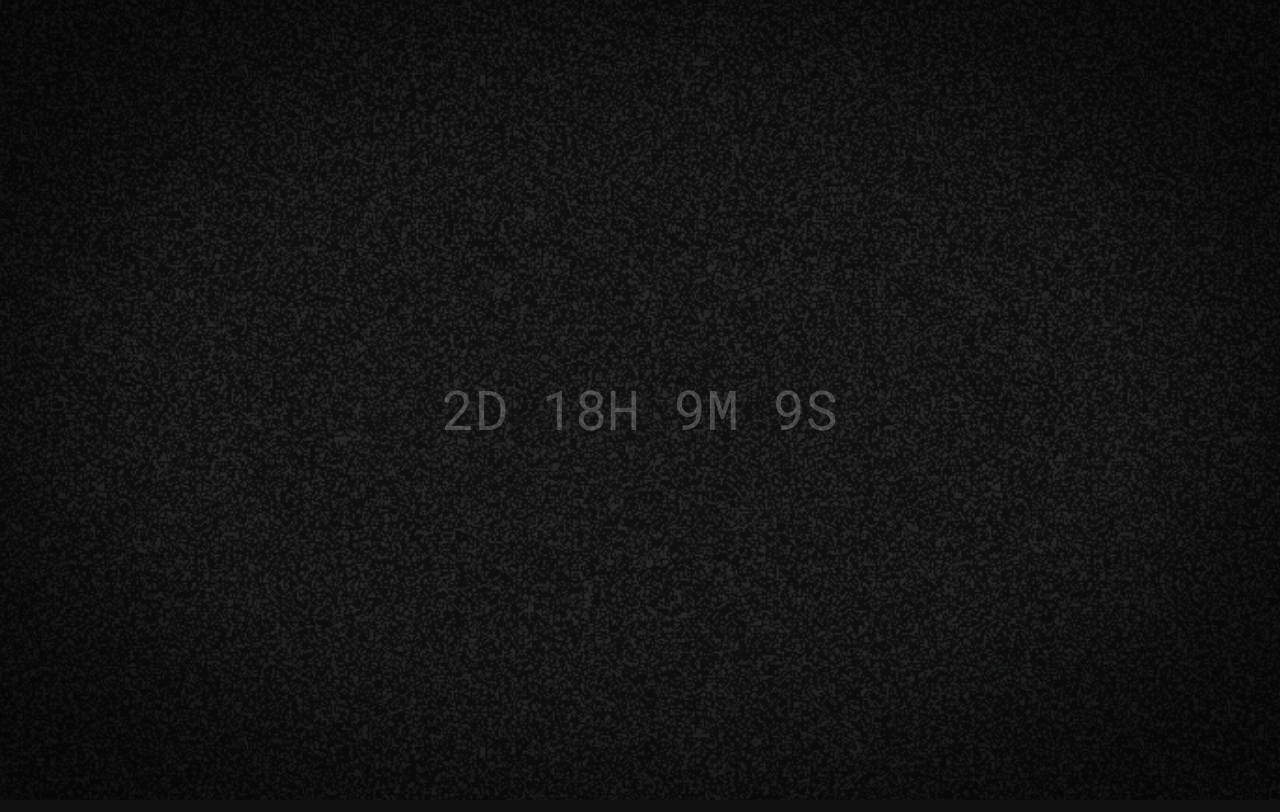
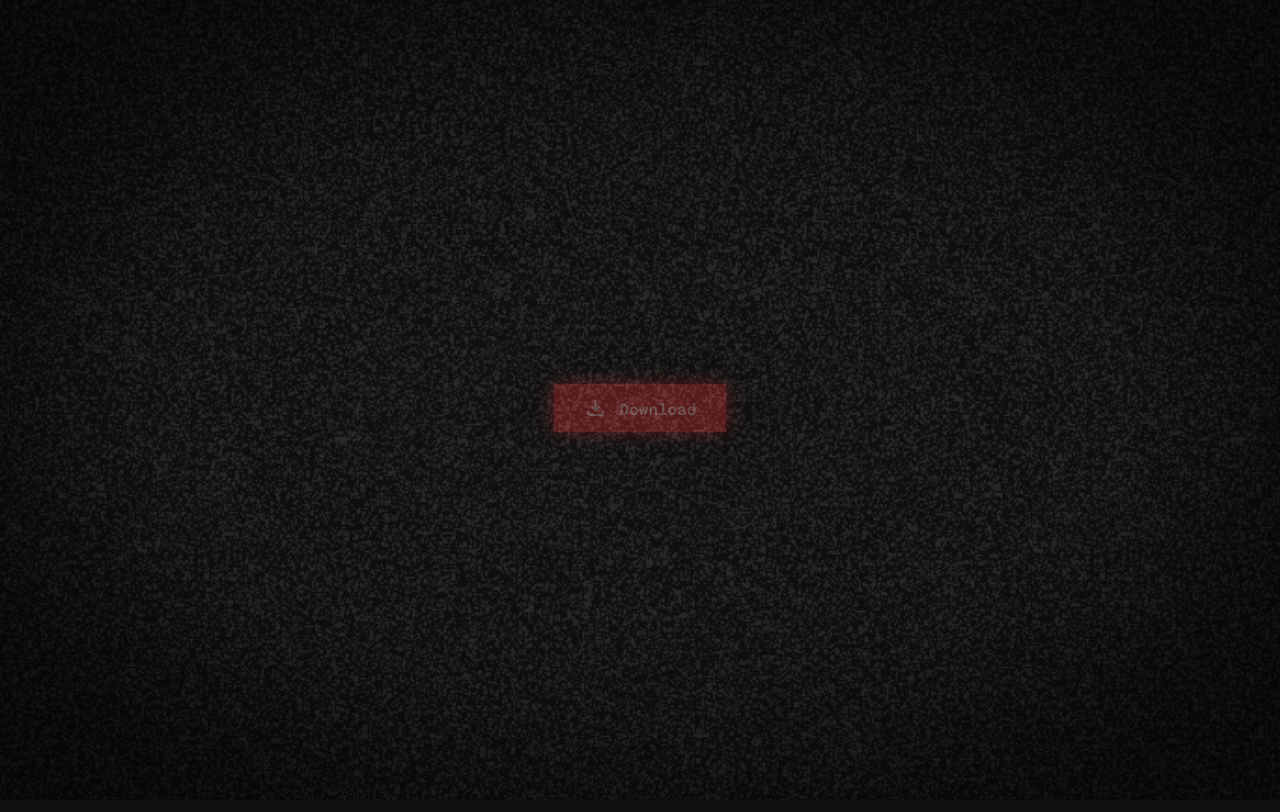
Before and after one commit to Sr-Kaio/GuivirmeScaryGames, a website: page index.html in a window 1280 px wide. Drawn offline with nearby package versions, Linux system fonts and the light colour scheme.

Commit message:
final commit

```diff
--- a/index.html
+++ b/index.html
@@ -11,8 +11,16 @@
         <meta name="description" content="">
         <meta name="viewport" content="width=device-width, initial-scale=1">
         <link rel="stylesheet" href="res/css/main.css">
-    </head>
+        <link rel="stylesheet" href="https://fonts.googleapis.com/css2?family=Material+Symbols+Outlined:opsz,wght,FILL,GRAD@24,400,0,0" />
+        </head>
     <script>
+
+        function load() {
+            const pp = document.getElementById("penis");
+            const audio = document.getElementById('tick');
+            audio.play()
+            pp.classList.add("fadeout")
+        }
         document.addEventListener('click', function() {
             const audio = document.getElementById('audio');
             audio.muted = false;
@@ -26,44 +34,19 @@
             audio.play()
 
         });
-        document.addEventListener('DOMContentLoaded', (event) => {
-            var countDownDate = new Date("Jul 20, 2024 15:30:00").getTime();
-
-            // Update the count down every 1 second
-            var x = setInterval(function() {
-
-            // Get today's date and time
-            var now = new Date().getTime();
-
-            // Find the distance between now and the count down date
-            var distance = countDownDate - now;
-
-            // Time calculations for days, hours, minutes and seconds
-            var days = Math.floor(distance / (1000 * 60 * 60 * 24));
-            var hours = Math.floor((distance % (1000 * 60 * 60 * 24)) / (1000 * 60 * 60));
-            var minutes = Math.floor((distance % (1000 * 60 * 60)) / (1000 * 60));
-            var seconds = Math.floor((distance % (1000 * 60)) / 1000);
-
-            // Display the result in the element with id="demo"
-            document.getElementById("count").innerHTML = days + "D " + hours + "H "
-            + minutes + "M " + seconds + "S";
-
-            // If the count down is finished, write some text
-            if (distance < 0) {
-                clearInterval(x);
-                document.getElementById("count").innerHTML = "Aguarde...";
-            }
-            }, 1000);
-        });
     </script>
     <body>
         <audio id="input" src="res/audio/write.mp3" muted></audio>
         <audio id="audio" src="res/audio/SCARYSONG.mp3" muted></audio>
-        <audio id="tick" src="res/audio/clock.mp3" muted></audio>
+        <audio id="tick" src="res/audio/clock.mp3"></audio>
 
         <div id="penis">
-            <h1 id="count"></h1>
-
+            <a onclick="load()" class="download" id="downloadbtn">
+                <span class="material-symbols-outlined">
+                    download
+                </span>
+                Download
+            </a>
             <!-- <input placeholder="password" id="Input" maxlength="8"> -->
         </div>
         <div class="film-grain"></div>
--- a/res/css/main.css
+++ b/res/css/main.css
@@ -10,6 +10,7 @@ body {
 
 #penis {
     display: flex;
+    flex-direction: column;
     justify-content: center;
     align-items: center;
     height: 100vh; /* or any height you want */
@@ -17,7 +18,7 @@ body {
 
 #count {
     color: rgba(128, 128, 128, 0.521);
-    font-size: 55px;
+    font-size: 20px;
     font-weight: 400;
 }
 
@@ -37,7 +38,25 @@ body {
     z-index: 2;
 }
 
+.download {
+    font-weight: 700;
+    display: flex;
+    flex-direction: row;
+    align-items: center;
+    justify-content: center;
+    gap: 12px;
+    text-decoration: none;
+    padding: 12px 30px;
+    background-color: rgba(165, 42, 42, 0.534);
+    box-shadow: 0px 0px 20px rgba(165, 42, 42, 0.534);
+    color: rgba(128, 128, 128, 0.521);
+    transition-duration: .3s;
+}
 
+.download:hover {
+
+    box-shadow: 0px 0px 40px rgba(165, 42, 42, 0.8);
+}
 .vig {
     position: fixed;
     top: 0;
@@ -50,6 +69,10 @@ body {
     pointer-events: none;
     opacity: 0.6; /* Adjust opacity to taste */
     z-index: 3;
+}
+
+.fadeout {
+    animation: fadeOut 4s ease-in; /* Animation */
 }
 
 @keyframes fadeInVig {
@@ -84,3 +107,13 @@ input:focus {
         opacity: 0.1; /* Adjust opacity to taste */
     }
 }
+
+@keyframes fadeOut {
+    from {
+        opacity: 1;
+
+    }
+    to {
+        opacity: 0; /* Adjust opacity to taste */
+    }
+}
```
